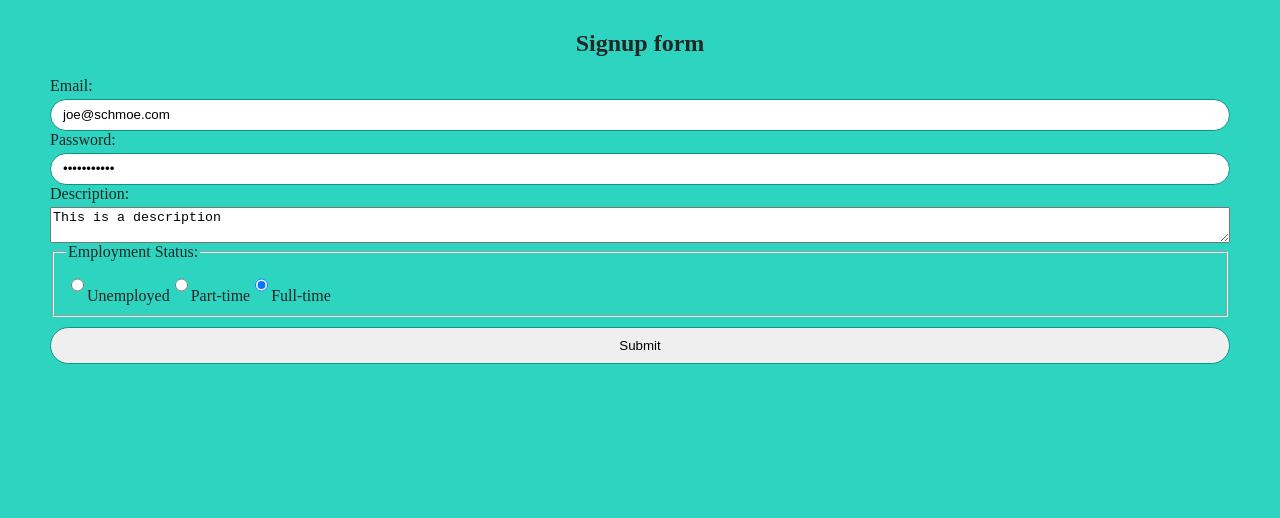
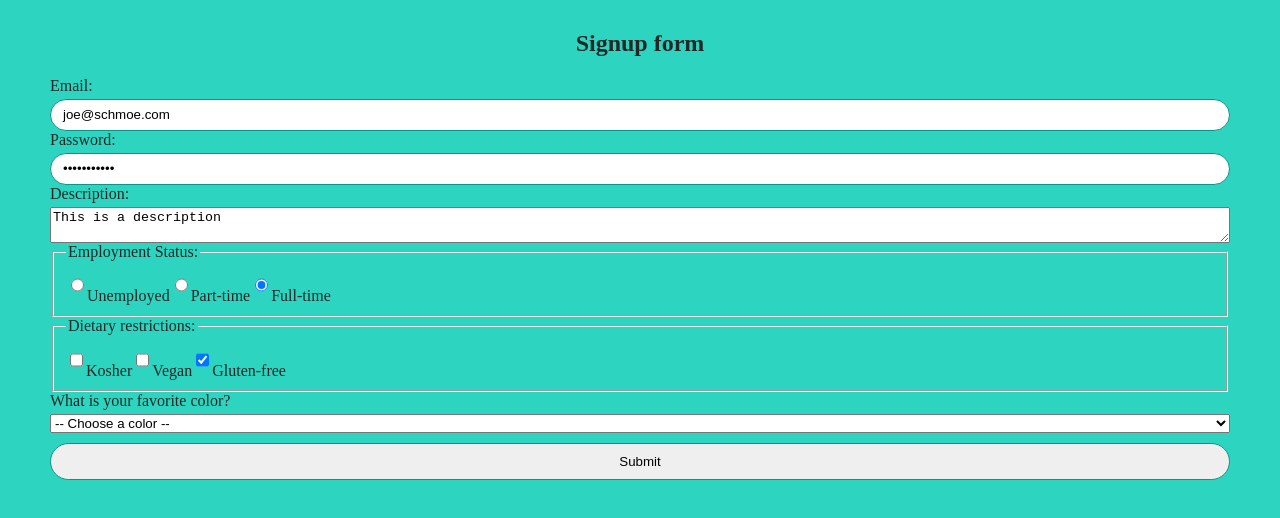
Before and after one commit to agarcia117/react_practice_interactive, a React (Vite) app in the folder vite-project/: page / in a window 1280 px wide. Shown: the top 518 px of the page. Built offline with nearby package versions, Linux system fonts and the light colour scheme.

Commit message:
Made minor updates and updated React

```diff
--- /dev/null
+++ b/package.json
@@ -0,0 +1,6 @@
+{
+  "dependencies": {
+    "react": "^19.0.0",
+    "react-dom": "^19.0.0"
+  }
+}
--- a/vite-project/src/ReactState/StatePractice/index.jsx
+++ b/vite-project/src/ReactState/StatePractice/index.jsx
@@ -9,11 +9,13 @@ function Page() {
     const email = formData.get("email");
     const password = formData.get("password");
     const employmentStatus = formData.get("employmentStatus");
+    const dietaryRestrictions = formData.getAll("dietaryRestrictions");
     console.log(email);
     console.log(password);
     console.log(employmentStatus);
-
-
+    console.log(dietaryRestrictions);
+    const favColor = formData.get("favColor");
+    console.log(favColor);
   }
 
   return (
@@ -46,7 +48,33 @@ function Page() {
             </label>
             </fieldset>
 
+            <fieldset>
+              <legend>Dietary restrictions:</legend>
+              <label>
+                <input type="checkbox" name="dietaryRestrictions" value="kosher" />
+                Kosher
+            </label>
+              <label>
+                <input type="checkbox" name="dietaryRestrictions" value="vegan" />
+                Vegan
+            </label>
+              <label>
+                <input type="checkbox" name="dietaryRestrictions" defaultChecked={true} value="gluten-free" />
+                Gluten-free
+            </label>
+            </fieldset>
 
+            <label htmlFor="favColor">What is your favorite color?</label>
+            <select id="favColor" name="favColor" defaultValue="" required>
+              <option value="" disabled>-- Choose a color --</option>
+              <option value="red">Red</option>
+              <option value="orange">Orange</option>
+              <option value="yellow">Yellow</option>
+              <option value="green">Green</option>
+              <option value="blue">Blue</option>
+              <option value="indigo">Indigo</option>
+              <option value="violet">Violet</option>
+            </select>
 
             <button>Submit</button>
 
```
Also changed, not shown: 1 other file (tests, documents, lock files or other folders).
